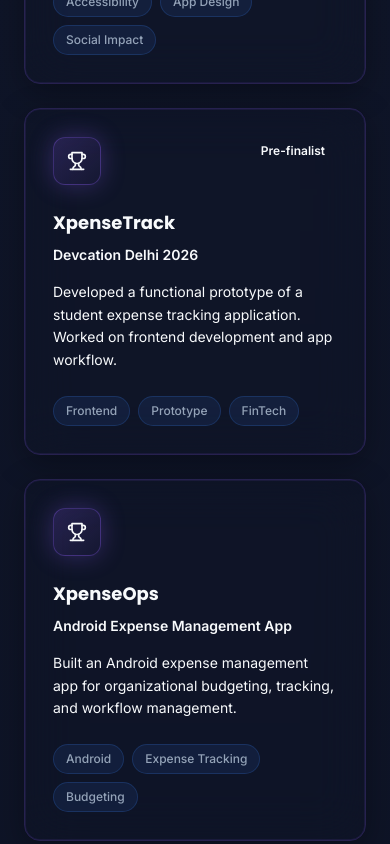
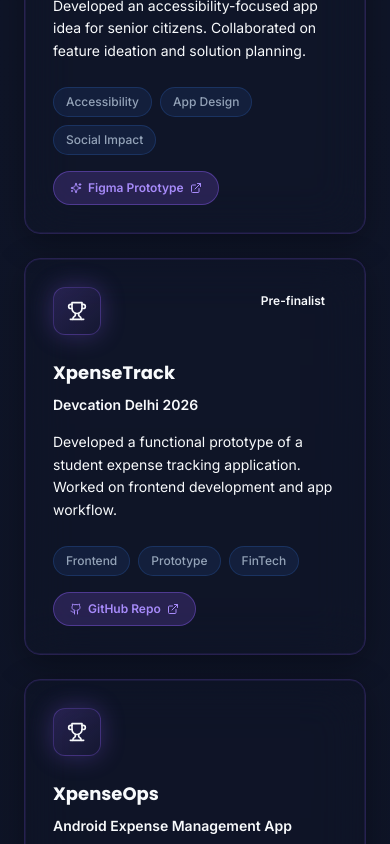
Before and after one commit to jpriyanshi121-cyber/portfolio-website, a React (Vite) app: page / in a window 390 px wide. Shown: the part 4740-5584 px from the top of the page. Built offline with nearby package versions, Linux system fonts and the light colour scheme.

Commit message:
Fixed navbar responsiveness

```diff
--- a/src/app/App.tsx
+++ b/src/app/App.tsx
@@ -1068,6 +1068,29 @@ function Hackathons() {
                         </span>
                       ))}
                     </div>
+                    {h.links && h.links.length > 0 && (
+                      <div className="flex flex-wrap gap-2 mt-4">
+                        {h.links.map((link) => (
+                          <a
+                            key={link.label}
+                            href={link.url}
+                            target="_blank"
+                            rel="noopener noreferrer"
+                            className="inline-flex items-center gap-1.5 px-4 py-2 rounded-full text-xs font-semibold transition-all duration-300 hover:scale-105"
+                            style={{
+                              background: "rgba(139, 92, 246, 0.2)",
+                              border: "1px solid rgba(139, 92, 246, 0.4)",
+                              color: "#A78BFA",
+                            }}
+                          >
+                            {link.type === "figma" && <Sparkles size={12} />}
+                            {link.type === "github" && <Github size={12} />}
+                            {link.label}
+                            <ExternalLink size={12} />
+                          </a>
+                        ))}
+                      </div>
+                    )}
                   </div>
                 </GlassCard>
               </motion.div>
```
